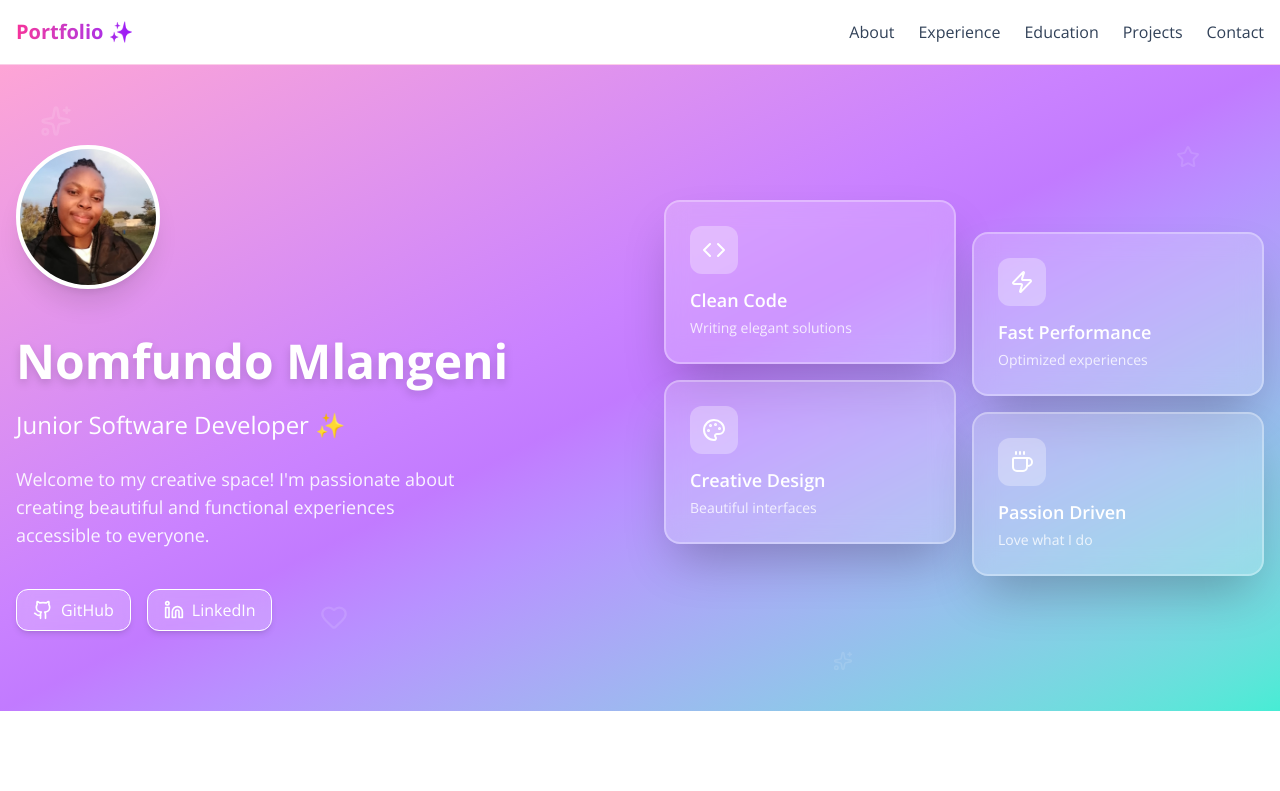
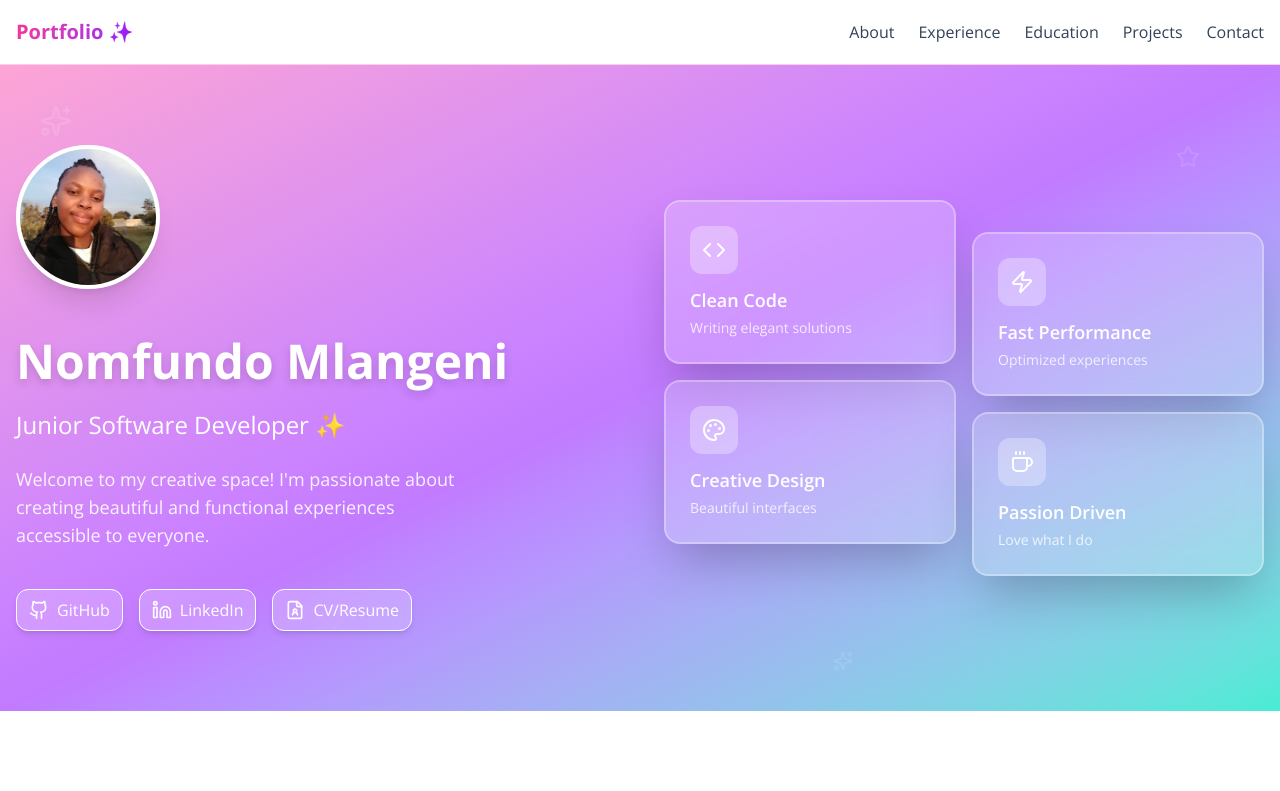
Before and after one commit to NomfundoFlorence/web-portfolio, a React (Vite) app in the folder client/: page / in a window 1280 px wide. Shown: the top 791 px of the page. Built offline with nearby package versions, Linux system fonts and the light colour scheme.

Commit message:
added CV button

```diff
--- a/client/src/components/HeroSection.jsx
+++ b/client/src/components/HeroSection.jsx
@@ -8,33 +8,13 @@ import {
   Palette,
   Zap,
   Coffee,
+  FileUser,
 } from "lucide-react";
 
 import "/public/HeroSection.css";
 import image from "/images/image05.jpg";
 
 export default function HeroSection() {
-  // return (
-  //   <section className="hero-section">
-  //     <img src={image} alt="image of Nomfundo smiling" />
-  //     <h1 className="name">Nomfundo Mlangeni</h1>
-  //     <h3 className="professional-title">Web Developer</h3>
-  //     <div className="socials-container">
-  //       <button className="github-button">
-  //         <a href="https://github.com/NomfundoFlorence" target="blank">
-  //           GitHub
-  //         </a>
-  //       </button>
-  //       <button className="linkedIn-button">
-  //         <a href="https://www.linkedin.com/in/nomfundo-mlangeni05/" target="blank">LinkedIn</a>
-  //       </button>
-  //     </div>
-  //   </section>
-  // );
-
-  {
-    /* Hero Section */
-  }
   return (
     <section className="py-20 bg-gradient-to-br from-pink-300 via-purple-400 to-teal-300 text-white relative overflow-hidden">
       <div className="absolute inset-0 opacity-20">
@@ -70,7 +50,7 @@ export default function HeroSection() {
                 href="https://github.com/NomfundoFlorence"
                 target="_blank"
                 rel="noopener noreferrer"
-                className="flex items-center gap-2 px-4 py-2 rounded-xl bg-white/20 backdrop-blur border border-white text-white hover:bg-white hover:text-pink-600 transition-colors shadow-md">
+                className="flex items-center gap-2 px-3 py-2 rounded-xl bg-white/20 backdrop-blur border border-white text-white hover:bg-white hover:text-pink-600 transition-colors shadow-md">
                 <Github className="w-5 h-5" />
                 GitHub
               </a>
@@ -78,9 +58,16 @@ export default function HeroSection() {
                 href="https://www.linkedin.com/in/nomfundo-mlangeni05/"
                 target="_blank"
                 rel="noopener noreferrer"
-                className="flex items-center gap-2 px-4 py-2 rounded-xl bg-white/20 backdrop-blur border border-white text-white hover:bg-white hover:text-purple-600 transition-colors shadow-md">
+                className="flex items-center gap-2 px-3 py-2 rounded-xl bg-white/20 backdrop-blur border border-white text-white hover:bg-white hover:text-purple-600 transition-colors shadow-md">
                 <Linkedin className="w-5 h-5" />
                 LinkedIn
+              </a>
+              <a
+                href="/Nomfundo_Mlangeni_CV.pdf"
+                download="Nomfundo_Mlangeni_CV.pdf"
+                className="flex items-center gap-2 px-3 py-2 rounded-xl bg-white/20 backdrop-blur border border-white text-white hover:bg-white hover:text-teal-600 transition-colors shadow-md">
+                <FileUser className="w-5 h-5" />
+                CV/Resume
               </a>
             </div>
           </div>
```
Also changed, not shown: 1 other file (tests, documents, lock files or other folders).
